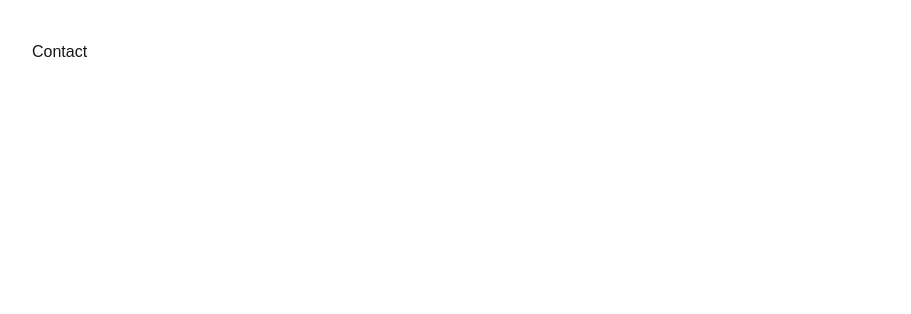
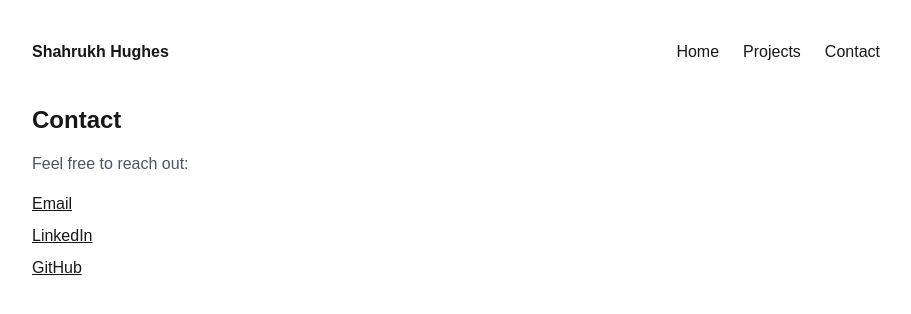
Before and after one commit to Shak-H/shahrukh-portfolio, a Next.js app: page /contact in a window 1280 px wide. Shown: the top 314 px of the page, without its empty margins (184-1095 px from the left). Built offline with nearby package versions, Linux system fonts and the light colour scheme.

Commit message:
feat: add contact page with external links

```diff
--- a/app/contact/page.tsx
+++ b/app/contact/page.tsx
@@ -1,7 +1,31 @@
-export default function ContactPage() {
+import Navbar from "@/components/Navbar";
+
+export default function Contact() {
   return (
-    <div>
-      <h1>Contact</h1>
-    </div>
+    <>
+      <Navbar />
+      <h1 className="text-2xl font-bold mb-4">Contact</h1>
+      <p className="text-gray-600 mb-4">Feel free to reach out:</p>
+      <ul className="space-y-2">
+        <li>
+          <a href="mailto:shahrukh.hughes@gmail.com" className="underline">
+            Email
+          </a>
+        </li>
+        <li>
+          <a
+            href="https://linkedin.com/in/shahrukh-hughes"
+            className="underline"
+          >
+            LinkedIn
+          </a>
+        </li>
+        <li>
+          <a href="https://github.com/Shak-H" className="underline">
+            GitHub
+          </a>
+        </li>
+      </ul>
+    </>
   );
 }
```
